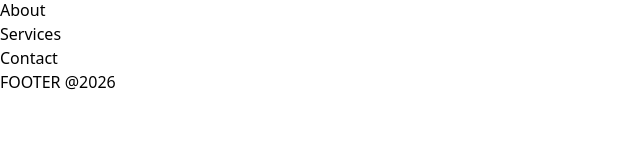
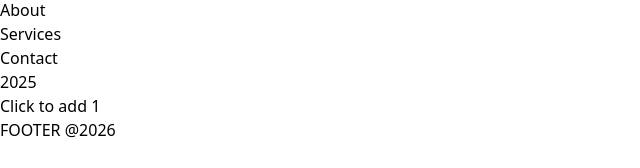
Before and after one commit to MartinOtieno/learning_react2, a React (Vite) app: page / in a window 1280 px wide. Shown: the part 398-566 px from the top of the page, without its empty margins (0-640 px from the left). Built offline with nearby package versions, Linux system fonts and the light colour scheme.

Commit message:
setState

```diff
--- a/src/App.jsx
+++ b/src/App.jsx
@@ -1,15 +1,21 @@
 
 import Navbar from "./components/Navbar.jsx"
 import Footer from "./components/Footer.jsx"
+import { useState } from "react"
 // import './App.css'
 
 
 export default function App() {
 
+  const [x, setx] = useState(2025)
+
   return (
     <>
+
     <Navbar/>
 
+    <h4 className="text-3xl">{x}</h4>
+    <button onClick={() => setx(x+1)} classnmae="border p-1">Click to add 1</button>
 
     <Footer />
     </>
```
Also changed, not shown: src/components/Footer.jsx (+13 -0 lines).
